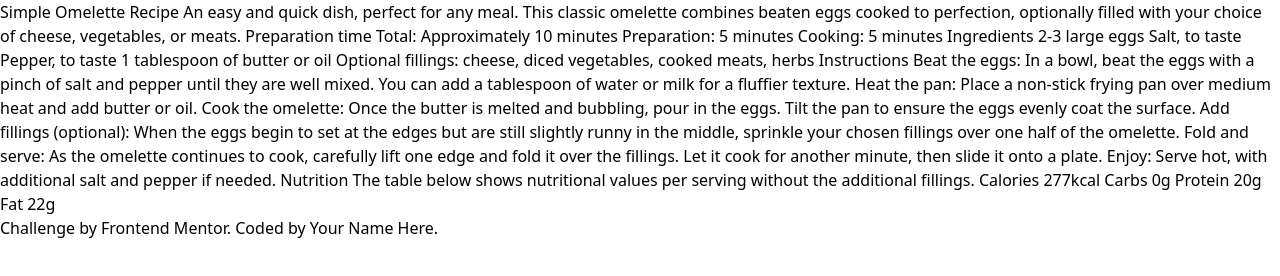
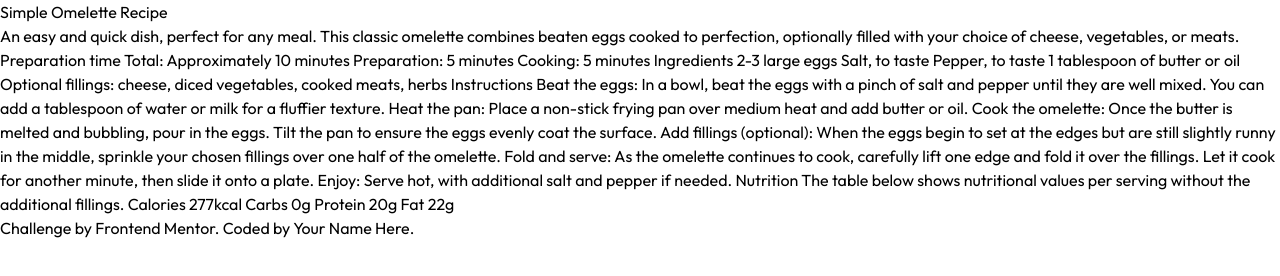
Before and after one commit to barka-dev/recipe-page-main, a website: page index.html in a window 1280 px wide. Drawn offline with Linux system fonts and the light colour scheme.

Commit message:
Update index.html

```diff
--- a/index.html
+++ b/index.html
@@ -13,12 +13,12 @@
   <link rel="preconnect" href="https://fonts.googleapis.com">
   <link rel="preconnect" href="https://fonts.gstatic.com" crossorigin>
   <link href="https://fonts.googleapis.com/css2?family=Outfit:wght@100..900&family=Young+Serif&display=swap" rel="stylesheet">
-  <link href="./output.css" rel="stylesheet">
+  <link href="./src/output.css" rel="stylesheet">
 
 </head>
-<body>
+<body class="font-outfit">
 
-  Simple Omelette Recipe
+  <h1>Simple Omelette Recipe</h1>
 
   An easy and quick dish, perfect for any meal. This classic omelette combines beaten eggs cooked
   to perfection, optionally filled with your choice of cheese, vegetables, or meats.
```
